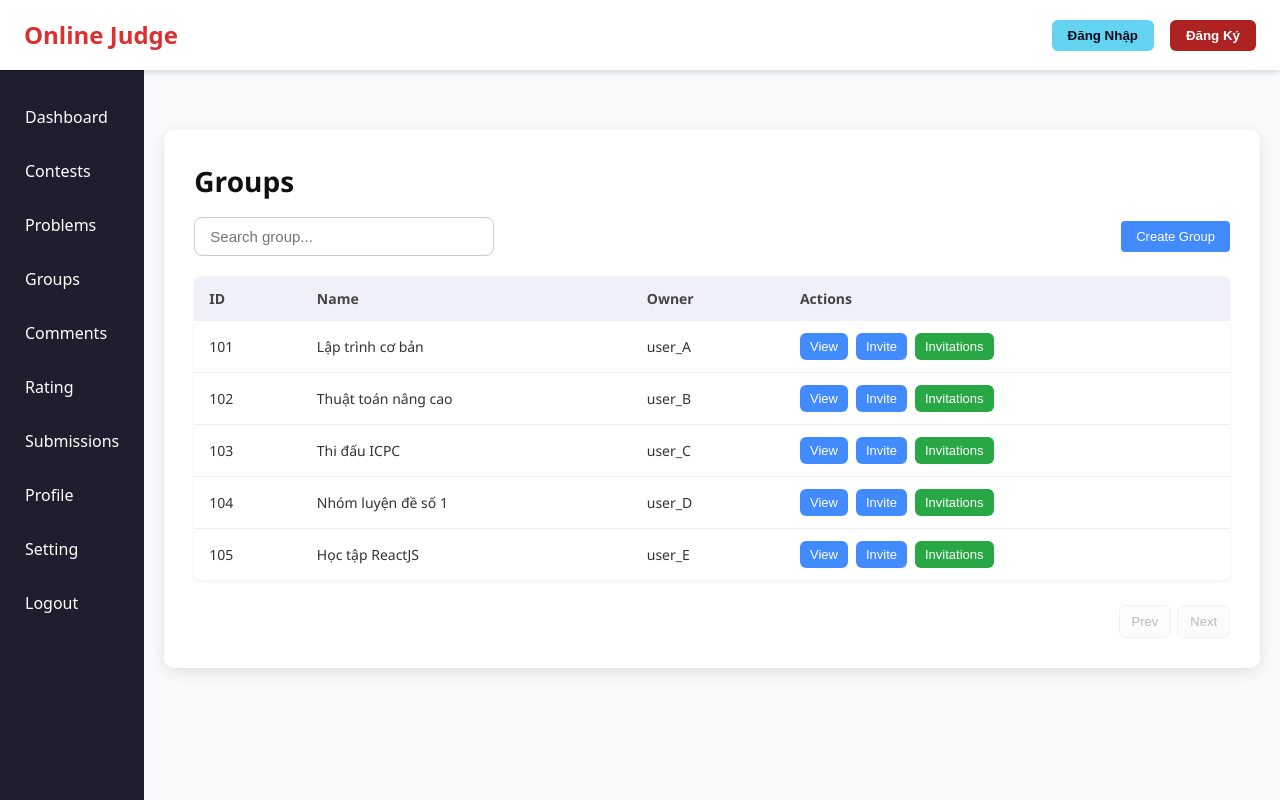
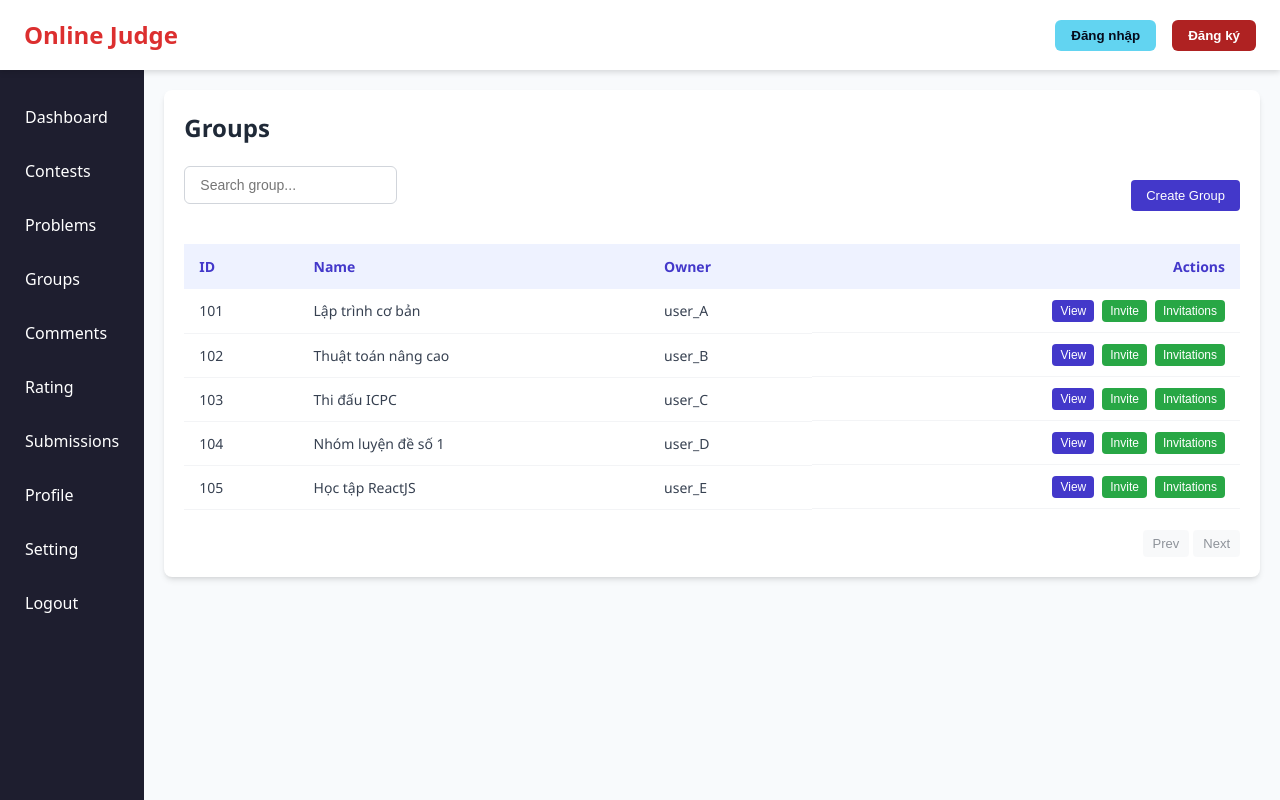
Before and after one commit to NamTran031204/Online-Judge, a React (Vite) app in the folder client/: page /groups in a window 1280 px wide. Built offline with nearby package versions, Linux system fonts and the light colour scheme; no server answers.

Commit message:
update group list

```diff
--- a/client/src/pages/groups/group-list.jsx
+++ b/client/src/pages/groups/group-list.jsx
@@ -49,7 +49,7 @@ export default function GroupList() {
 
   useEffect(() => {
     dispatch(searchGroups({ search, page, size: limit }));
-  }, [search, page]);
+  }, [dispatch, search, page]);
 
   const groupsToDisplay = fetchedGroups.length > 0 || loading
     ? fetchedGroups
@@ -89,7 +89,7 @@ export default function GroupList() {
             <th>ID</th>
             <th>Name</th>
             <th>Owner</th>
-            <th>Actions</th>
+            <th style={{ textAlign: "right" }}>Actions</th>
           </tr>
         </thead>
 
@@ -101,18 +101,18 @@ export default function GroupList() {
               <td>{g.owner_id}</td>
               <td className="action-cell">
                 <Link to={`/group/${g.group_id}`}>
-                  <button className="primary-btn small">View</button>
+                  <button className="primary-btn small-btn">View</button>
                 </Link>
 
                 <button
-                    className="primary-btn small"
+                    className="success-btn small-btn"
                     onClick={() => openInviteModal(g)}
                 >
                     Invite
                 </button>
 
                 <button
-                    className="primary-btn small"
+                    className="success-btn small-btn"
                     onClick={() => openInvitationsModal(g)}
                 >
                     Invitations
@@ -129,7 +129,6 @@ export default function GroupList() {
         </tbody>
       </table>
 
-      {/* Action + Pagination */}
       <div className="group-list-action-btn-box">
         {groupsToDisplay.length > 0 && (
           <div className="group-pagination-box">
--- a/client/src/pages/groups/group.css
+++ b/client/src/pages/groups/group.css
@@ -106,24 +106,25 @@
 
 
 /* ============================
-  GROUP LIST
+   GROUP LIST
 =============================== */
 .group-container {
   width: 100%;
-  margin: 40px auto;
-  padding: 30px;
-  background: #ffffff;
-  border-radius: 10px;
-  box-shadow: 0px 4px 15px rgba(0,0,0,0.1);
+  margin: 0;
+  padding: 20px;
+  box-shadow: 0 4px 6px -1px rgba(0, 0, 0, 0.1), 0 2px 4px -2px rgba(0, 0, 0, 0.1);
+  border-radius: 8px;
+  background-color: #ffffff;
   font-family: "Segoe UI", Roboto, sans-serif;
-  color: #333;
+  color: #374151;
 }
 
 .group-container h2 {
-  margin-bottom: 15px;
+  margin: 0;
+  font-size: 24px;
+  color: #1f2937;
   font-weight: 700;
-  font-size: 28px;
-  color: #111;
+  margin-bottom: 20px;
 }
 
 .group-header-actions {
@@ -133,111 +134,82 @@
   margin-bottom: 20px;
 }
 
+.search-box {
+  margin-bottom: 20px;
+  display: flex;
+  align-items: center;
+  max-width: 400px;
+}
+
 .search-box input {
-  width: 300px;
+  width: 100%;
   padding: 10px 15px;
-  border: 1px solid #ccc;
-  border-radius: 8px;
-  font-size: 15px;
+  border: 1px solid #d1d5db;
+  border-radius: 6px;
+  font-size: 14px;
   background: #fff;
-  color: #333;
+  color: #374151;
   margin-bottom: 0;
   transition: border-color 0.2s;
 }
 
 .search-box input:focus {
-    border-color: #428bff;
-    outline: none;
+  border-color: #4338ca;
+  outline: none;
+  box-shadow: 0 0 0 3px rgba(67, 56, 202, 0.1);
 }
+
 
 .group-table {
   width: 100%;
-  border-collapse: separate;
-  border-spacing: 0;
-  margin-top: 20px;
-  background: white;
-  border-radius: 8px;
-  overflow: hidden;
-  box-shadow: 0 2px 4px rgba(0, 0, 0, 0.05);
+  border-collapse: collapse;
+  margin-top: 0;
+  border-radius: 0;
+  overflow: visible;
+  box-shadow: none;
 }
 
 .group-table th {
-  background: #eef2f8;
+  background: #eef2ff;
   padding: 12px 15px;
   text-align: left;
   font-weight: 700;
   font-size: 14px;
-  color: #444;
+  color: #4338ca;
 }
 
 .group-table td {
-  padding: 12px 15px;
-  border-bottom: 1px solid #f0f0f0;
+  padding: 10px 15px;
+  border-bottom: 1px solid #f3f4f6;
   text-align: left;
   font-size: 14px;
+  color: #374151;
 }
 
 .group-table tbody tr:last-child td {
-    border-bottom: none;
+  border-bottom: 1px solid #f3f4f6;
 }
 
 .group-table tr:hover {
-  background: #f5f8ff;
+  background: #f9f9ff;
 }
 
-button {
-  padding: 10px 18px;
-  border-radius: 8px;
-  border: none;
-  cursor: pointer;
-  font-weight: 600;
-  transition: background-color 0.2s, box-shadow 0.2s;
-  text-transform: capitalize;
+.group-table button {
+    padding: 4px 8px;
+    font-size: 12px;
+    font-weight: 500;
+    border-radius: 4px;
+    border: none;
+    background-color: #4338ca;
+    color: white;
 }
 
-.primary-btn, .group-table button {
-  background: #428bff;
-  color: white;
-}
-
-.group-table button,
-button.small {
-  padding: 6px 10px;
-  font-size: 13px;
-  font-weight: 500;
-  border-radius: 6px;
-}
-
-.primary-btn:hover,
-.group-table button:hover:not([disabled]) {
-  background: #2c76ff;
-  box-shadow: 0 2px 4px rgba(0, 0, 0, 0.15);
-}
-
-.group-table button:nth-of-type(2) {
+.group-table .success-btn {
     background-color: #28a745 !important;
 }
 
-.group-table button:nth-of-type(2):hover:not([disabled]) {
+.group-table .success-btn:hover {
     background-color: #218838 !important;
-}
-
-.group-table button:nth-of-type(3) {
-    background-color: #ffc107 !important;
-    color: #343a40 !important;
-}
-
-.group-table button:nth-of-type(3):hover:not([disabled]) {
-    background-color: #e0a800 !important;
-}
-
-.danger-btn {
-  background: #dc3545;
-  color: white;
-}
-
-.danger-btn:hover {
-  background: #c82333;
 }
 
 
@@ -245,47 +217,26 @@ button.small {
   display: flex;
   gap: 8px;
   align-items: center;
+  justify-content: flex-end;
 }
 
 .group-list-action-btn-box {
   display: flex;
   justify-content: flex-end;
   align-items: center;
-  margin-top: 25px;
+  margin-top: 20px;
 }
 
 .group-pagination-box {
-  margin: 0;
   display: flex;
-  gap: 6px;
+  gap: 4px;
 }
 
-.page-btn {
-  padding: 8px 12px;
-  border-radius: 6px;
-  border: 1px solid #ddd;
-  background: #f9f9f9;
-  color: #555;
-  font-weight: 500;
-  transition: background-color 0.2s, border-color 0.2s;
+.group-list-action-btn-box .page-btn {
+  padding: 6px 10px;
+  min-width: 32px;
 }
 
-.page-btn:hover:not(.active):not(.disabled) {
-    background: #eee;
-    border-color: #ccc;
-}
-
-.page-btn.active {
-  background: #428bff;
-  color: white;
-  border-color: #428bff;
-  font-weight: 600;
-}
-
-.page-btn.disabled {
-  opacity: 0.4;
-  cursor: not-allowed;
-}
 
 /* ============================
   GROUP DETAIL
--- a/client/src/pages/ratings/rating.css
+++ b/client/src/pages/ratings/rating.css
@@ -1,15 +1,19 @@
+/* ============================
+    RATING LIST
+=============================== */
+
 .content-container {
-    background-color: white;
+    width: 100%;
     padding: 20px;
-    margin-top: 20px;
+    box-shadow: 0 4px 6px -1px rgba(0, 0, 0, 0.1), 0 2px 4px -2px rgba(0, 0, 0, 0.1);
     border-radius: 8px;
-    box-shadow: 0 1px 3px rgba(0, 0, 0, 0.1);
-}
+    background-color: #ffffff;
 
 .rating-header {
-    font-size: 1.5rem;
-    margin-bottom: 16px;
-    font-weight: 500;
+    margin: 0 0 16px 0;
+    font-size: 24px;
+    color: #1f2937;
+    font-weight: 700;
 }
 
 .rating-table {
@@ -17,63 +21,90 @@
     border-collapse: collapse;
 }
 
-.rating-table th, .rating-table td {
+.rating-table th {
+    background: #eef2ff;
     padding: 12px 15px;
     text-align: left;
-    border-bottom: 1px solid #eee;
+    font-weight: 700;
+    font-size: 14px;
+    color: #4338ca;
+    border-bottom: none;
 }
 
-.rating-table th {
-    background-color: #f5f5f5;
-    font-weight: bold;
+.rating-table td {
+    padding: 10px 15px;
+    border-bottom: 1px solid #f3f4f6;
+    font-size: 14px;
+    color: #374151;
 }
 
 .rating-table tr:hover {
-    background-color: #fafafa;
+    background: #f9f9ff;
 }
 
 .user-id-cell {
-    font-weight: bold;
+    font-weight: 600;
+    color: #1f2937;
 }
 
 .rating-up {
-    color: #4caf50;
-    font-weight: bold;
+    color: #10b981;
+    font-weight: 600;
 }
 
 .rating-down {
-    color: #f44336;
-    font-weight: bold;
+    color: #ef4444;
+    font-weight: 600;
 }
 
 .no-data {
     text-align: center;
     font-style: italic;
     padding: 20px;
+    color: #6b7280;
 }
 
-/* Phân trang */
 .pagination-container {
     display: flex;
     justify-content: flex-end;
     align-items: center;
-    margin-top: 16px;
+    margin-top: 20px;
 }
 
 .pagination-text {
-    font-size: 0.875rem;
-    margin: 0 8px;
-    color: #666;
+    font-size: 13px;
+    color: #374151;
+    margin: 0 8px 0 0;
 }
 
 .pagination-button {
-    background-color: #1976d2;
-    color: white;
+    background-color: #f3f4f6;
+    color: #1f2937;
     border: none;
-    padding: 6px 12px;
     border-radius: 4px;
     cursor: pointer;
-    font-size: 0.875rem;
+    font-weight: 500;
+    font-size: 13px;
+    transition: 0.2s;
+    padding: 6px 10px;
+    min-width: 32px;
+}
+
+.pagination-button:hover:not(.active):not(.disabled) {
+    background-color: #e5e7eb;
+}
+
+.pagination-button.active {
+    background-color: #4338ca;
+    color: white;
+    font-weight: 600;
+}
+
+.pagination-button.disabled {
+    opacity: 0.5;
+    cursor: not-allowed;
+    background-color: #f3f4f6;
+    color: #1f2937;
 }
 
 .loading-container {
@@ -82,8 +113,8 @@
 }
 
 .spinner {
-    border: 4px solid #f3f3f3;
-    border-top: 4px solid #3498db;
+    border: 4px solid #eef2ff;
+    border-top: 4px solid #4338ca;
     border-radius: 50%;
     width: 40px;
     height: 40px;
```
